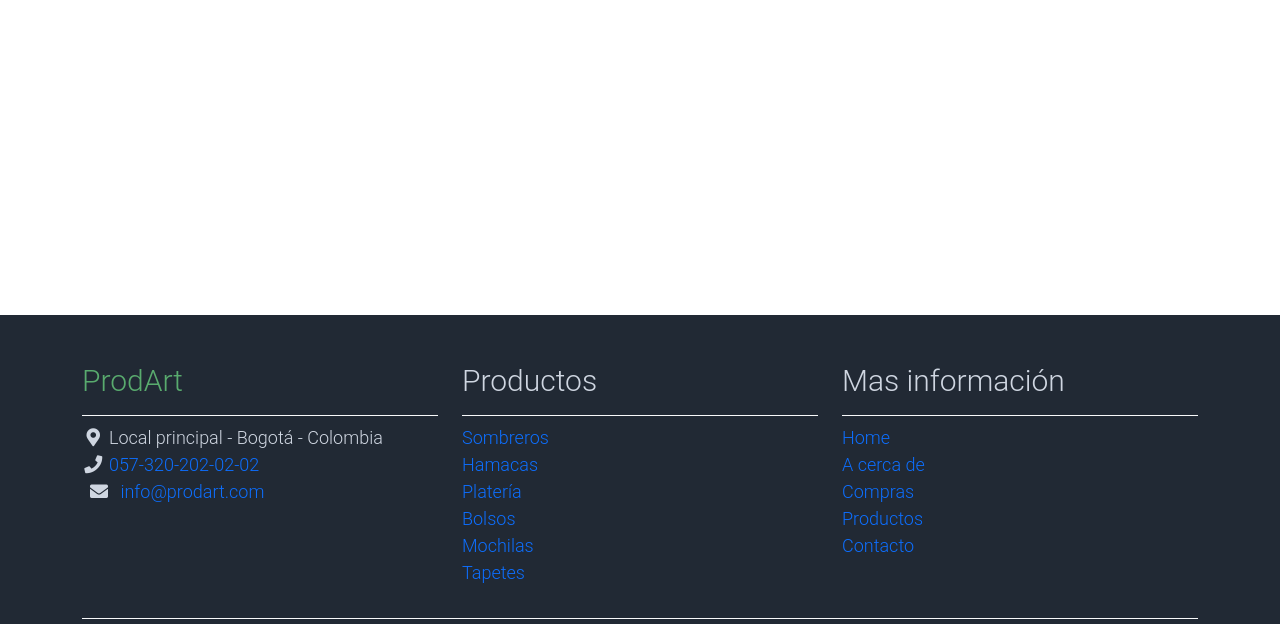
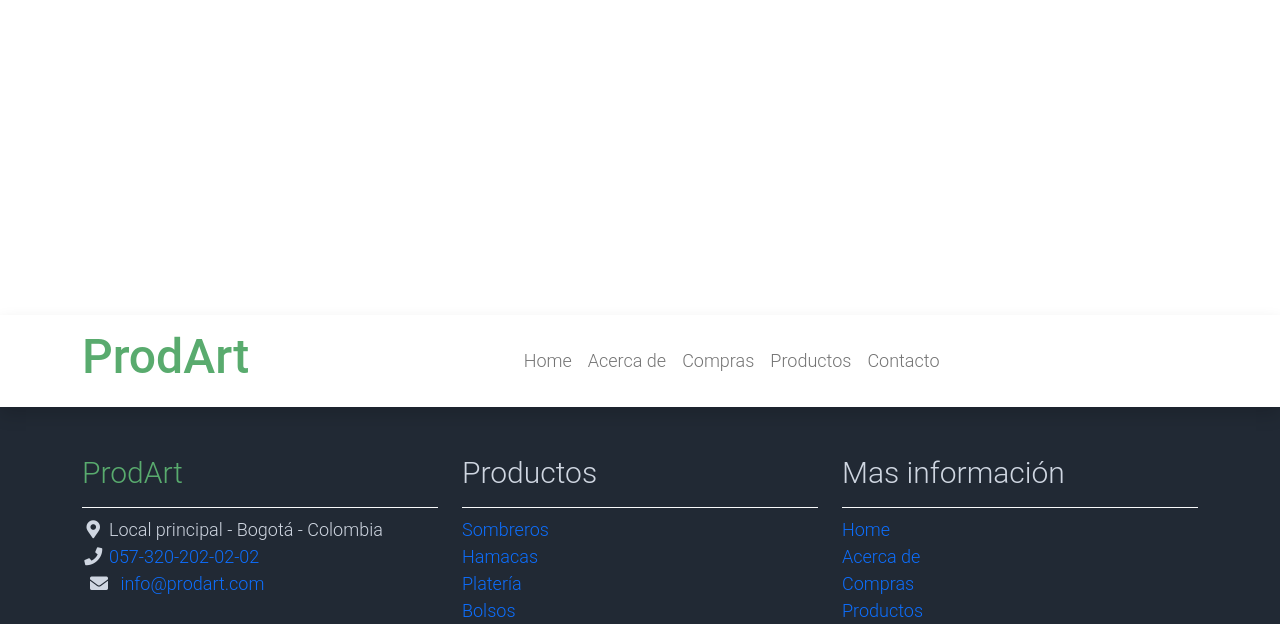
Before and after one commit to DannaOrellano/Proyecto-bootcamp, a plain HTML site: page index.html in a window 1280 px wide. Shown: the part 49-673 px from the top of the page. Drawn offline with nearby package versions, Linux system fonts and the light colour scheme.

Commit message:
Tercer Commit  - Añadir Menu

```diff
--- a/index.html
+++ b/index.html
@@ -38,7 +38,35 @@
      <!-- Inicio de secciones-->
      <br><br><br><br><br><br><br><br><br><br><br><br>
     <!-- Inicio de secciones-->
-
+    <!-- Inicio del Menu -->
+    <nav class="navbar navbar-expand-lg navbar-light shadow">
+    <button class="navbar-toggler" type="button" data-bs-toggle="collapse" data-bs-target="#opciones">
+        <span class="navbar-toggler-icon"></span>
+    </button>
+    <div class="container d-flex justify-content-between align-items-center">
+        <a class="navbar-brand text-success logo h1 align-self-center" href="index.html">ProdArt</a>
+        <div class="align-self-center collapse navbar-collapse flex-fill d-lg-flex justify-content-lg-between" id="opciones">
+            <ul class="nav navbar-nav d-flex justify-content-between mx-lg-auto">
+                <li class="nav-item">
+                    <a class="nav-link" href="index.html">Home</a>
+                </li>
+                <li class="nav-item">
+                    <a class="nav-link" href="Acerca_de.html">Acerca de</a>
+                </li>
+                <li class="nav-item">
+                    <a class="nav-link" href="Shop.html">Compras</a>
+                </li>
+                <li class="nav-item">
+                    <a class="nav-link" href="Tienda.html">Productos</a>
+                </li>
+                <li class="nav-item">
+                    <a class="nav-link" href="Contacto.html">Contacto</a>
+                </li>
+            </ul>
+        </div>
+    </div>
+    </nav>
+    <!-- Fin del Menu -->
     <!-- inicio de pie-->
     <footer class="bg-dark" id="templatemo_footer">
         <div class="container">
@@ -76,7 +104,7 @@
                     <h2 class="h2 text-light border-bottom pb-3 border-light">Mas información</h2>
                     <ul class="list-unstyled text-light footer-link-list">
                         <li><a class="text-decoration-none" href="index.html">Home</a></li>
-                        <li><a class="text-decoration-none" href="acercade.html">A cerca de</a></li>
+                        <li><a class="text-decoration-none" href="acercade.html">Acerca de</a></li>
                         <li><a class="text-decoration-none" href="compras.html">Compras</a></li>
                         <li><a class="text-decoration-none" href="productos.html">Productos</a></li>
                         <li><a class="text-decoration-none" href="contacto.html">Contacto</a></li>
```
